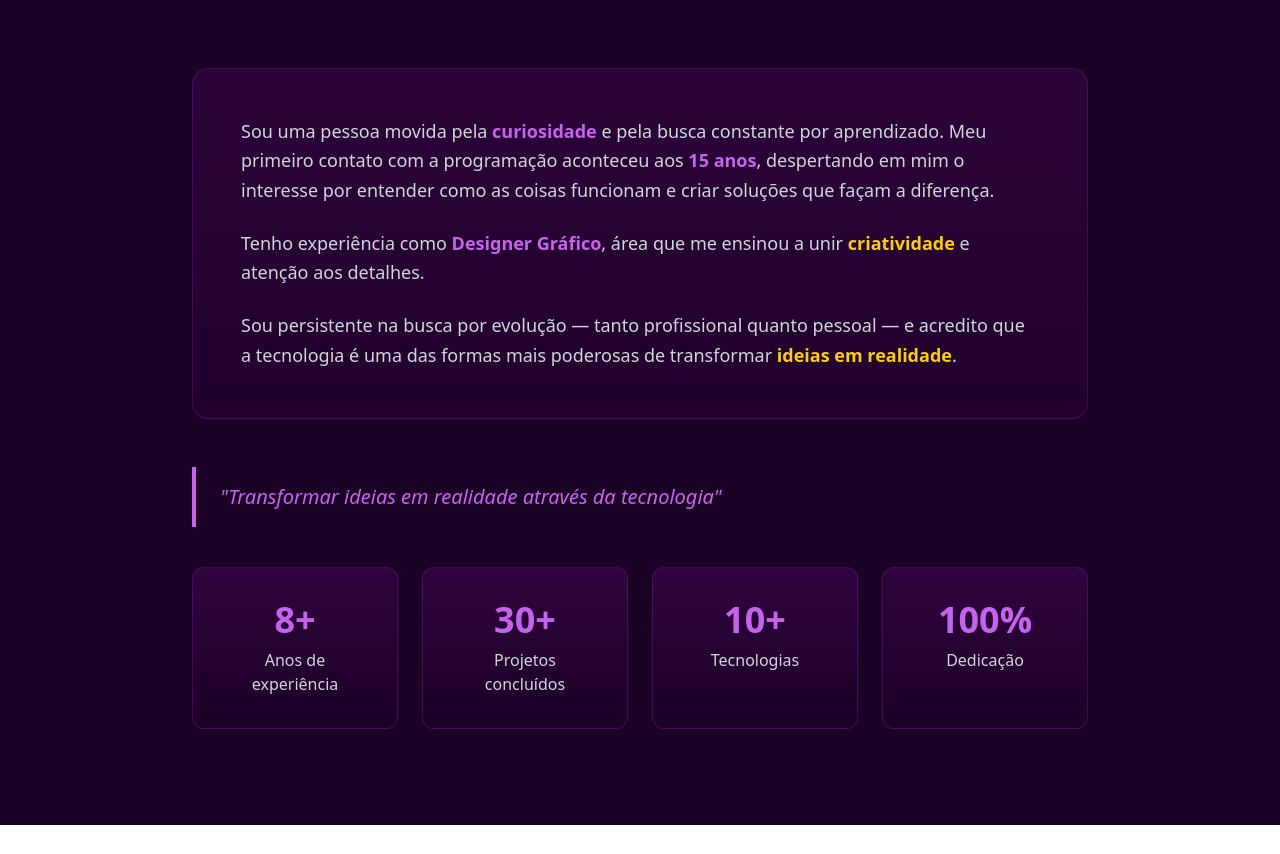
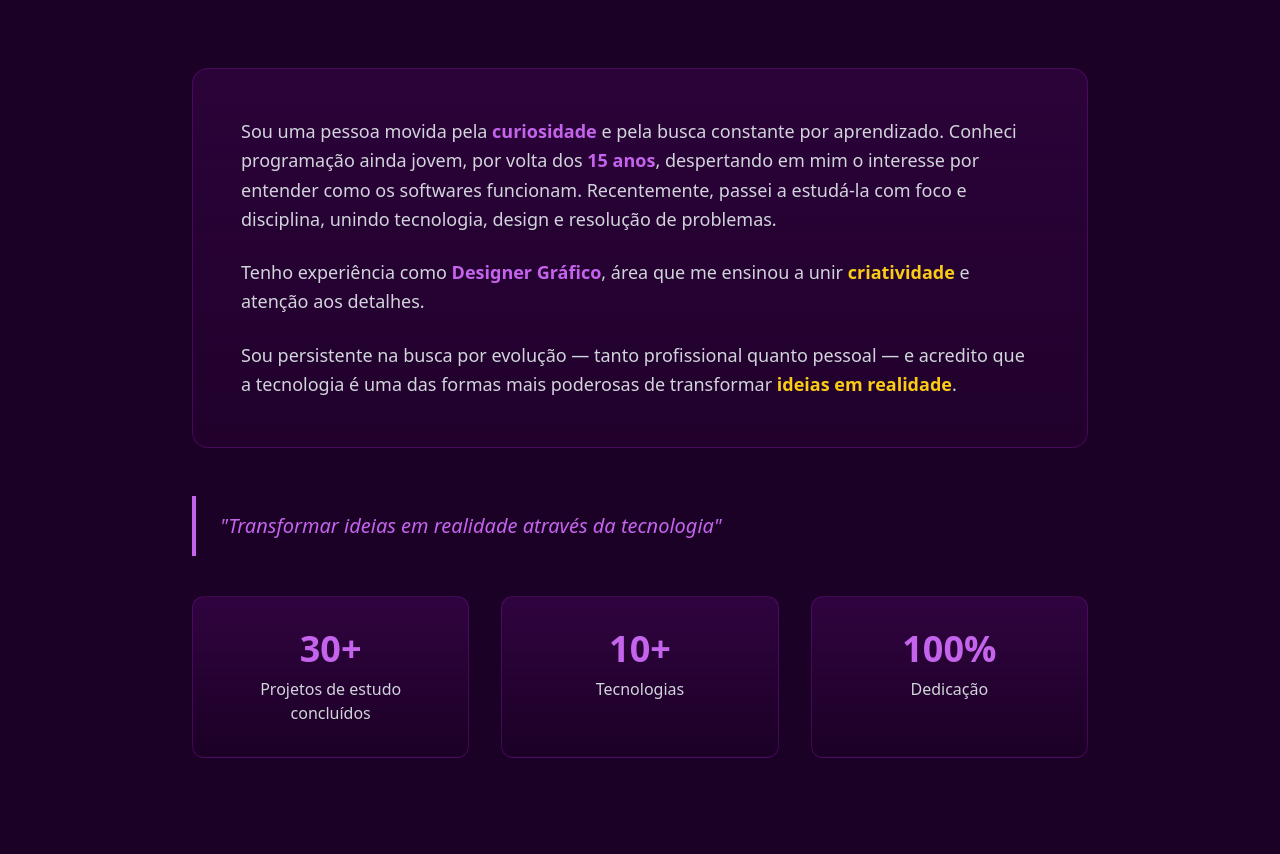
Before and after one commit to guiisbarbosa/guibarbosa-portfolio, a React (Vite) app: page / in a window 1280 px wide. Shown: the part 1024-1878 px from the top of the page. Before the commit the page ends 1849 px from the top, so only its background shows below. Built offline with nearby package versions, Linux system fonts and the light colour scheme.

Commit message:
chore(content): ajuste do texto "sobre mim" e dos cards abaixo.

```diff
--- a/src/components/sections/About/About.tsx
+++ b/src/components/sections/About/About.tsx
@@ -1,7 +1,6 @@
 export function About() {
   const stats = [
-    { number: "8+", label: "Anos de experiência" },
-    { number: "30+", label: "Projetos concluídos" },
+    { number: "30+", label: "Projetos de estudo concluídos" },
     { number: "10+", label: "Tecnologias" },
     { number: "100%", label: "Dedicação" },
   ];
@@ -20,11 +19,12 @@ export function About() {
             <p>
               Sou uma pessoa movida pela{" "}
               <span className="text-(--c-400) font-semibold">curiosidade</span>{" "}
-              e pela busca constante por aprendizado. Meu primeiro contato com a
-              programação aconteceu aos{" "}
+              e pela busca constante por aprendizado. Conheci programação ainda
+              jovem, por volta dos{" "}
               <span className="text-(--c-400) font-semibold">15 anos</span>,
-              despertando em mim o interesse por entender como as coisas
-              funcionam e criar soluções que façam a diferença.
+              despertando em mim o interesse por entender como os softwares
+              funcionam. Recentemente, passei a estudá-la com foco e disciplina,
+              unindo tecnologia, design e resolução de problemas.
             </p>
 
             <p>
@@ -33,7 +33,9 @@ export function About() {
                 Designer Gráfico
               </span>
               , área que me ensinou a unir{" "}
-              <span className="text-(--highlight) font-semibold">criatividade</span>{" "}
+              <span className="text-(--highlight) font-semibold">
+                criatividade
+              </span>{" "}
               e atenção aos detalhes.
             </p>
 
@@ -55,7 +57,7 @@ export function About() {
           </p>
         </div>
 
-        <div className="grid grid-cols-1 sm:grid-cols-2 lg:grid-cols-4 gap-4 sm:gap-6 mt-10">
+        <div className="grid   grid-cols-[repeat(auto-fit,minmax(200px,1fr))] sm:grid-cols-[repeat(auto-fit,minmax(220px,1fr))] lg:grid-cols-[repeat(auto-fit,minmax(240px,1fr))] gap-6 sm:gap-8 mt-10">
           {stats.map((stat, index) => (
             <div
               key={index}
```
